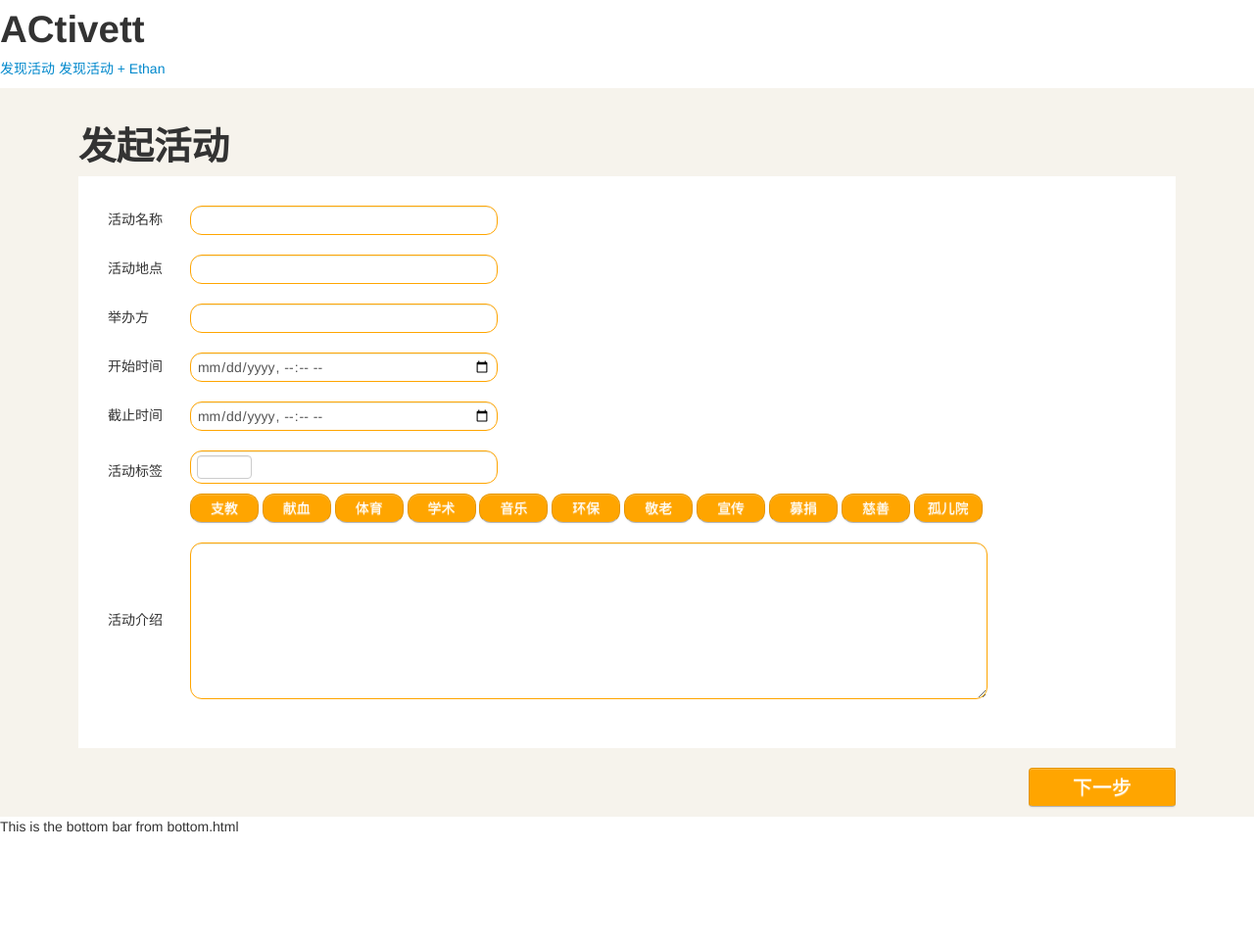
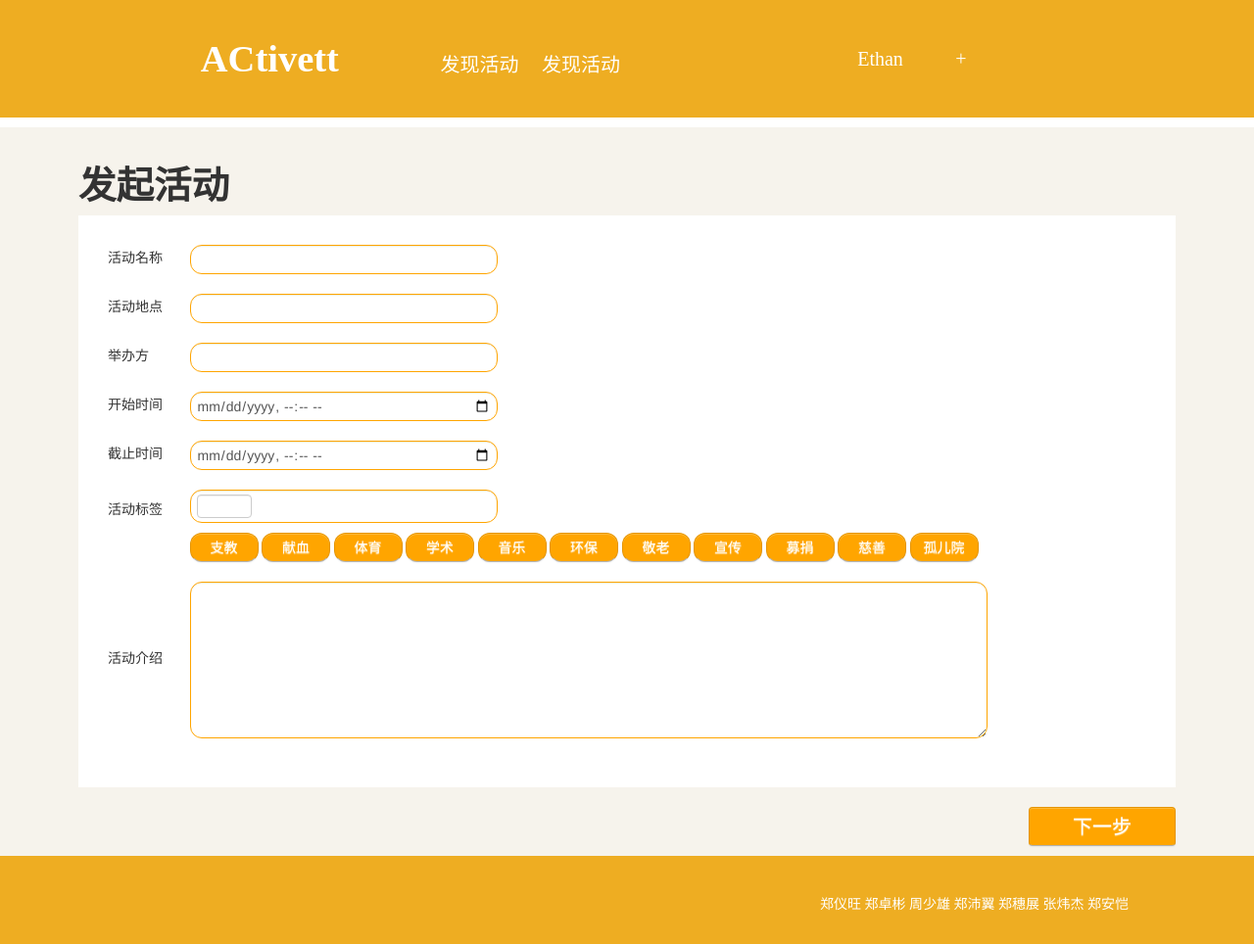
Before and after one commit to Ethan-zhengyw/PublicActivity, a Django app: page /create in a window 1280 px wide. Shown: the whole page at 98% size. Before the commit the page ends 850 px from the top, so only its background shows below. Run offline with Django 3.2, Linux system fonts and the light colour scheme; style sheets or scripts are compiled from the project's sources; parts of the project's set-up code (start-up, migrations or seed data) failed here and were passed over; some libraries are stand-ins or nearby versions.

Commit message:
底部页面OK   修改base.html已包含共同的文件

```diff
--- a/templates/base.html
+++ b/templates/base.html
@@ -2,6 +2,8 @@
 <html>
   <head>
       <title>{% block title %}默认标题{% endblock %}</title>
+      <link rel="stylesheet/less" type="text/css" href="/css/include.less">
+
   </head>
 
   <body>
@@ -15,4 +17,5 @@
     {% include 'bottom.html' %}
 
   </body>
+      <script src="/js/Less.js"></script>
 </html>
--- a/templates/bottom.html
+++ b/templates/bottom.html
@@ -1 +1,4 @@
-<div>This is the bottom bar from bottom.html</div>
+
+<div id = "bottom">
+	<p>郑仪旺 郑卓彬 周少雄 郑沛翼 郑穗展 张炜杰 郑安恺</p>
+</div>
--- a/templates/signin.html
+++ b/templates/signin.html
@@ -3,10 +3,8 @@
 {% block title %}Sign in{% endblock %}
 
 {% block content %}
-	<link rel="stylesheet/less" type="text/css" href="/css/include.less">
 	<link rel="stylesheet/less" type="text/css" href="/css/signin.less">
 	<script src="/js/jquery-1.11.1.min.js"></script>
-	<script src="/js/Less.js"></script>
 	<script src="/js/signin.js"></script>
 
 	<div id="content">
```
